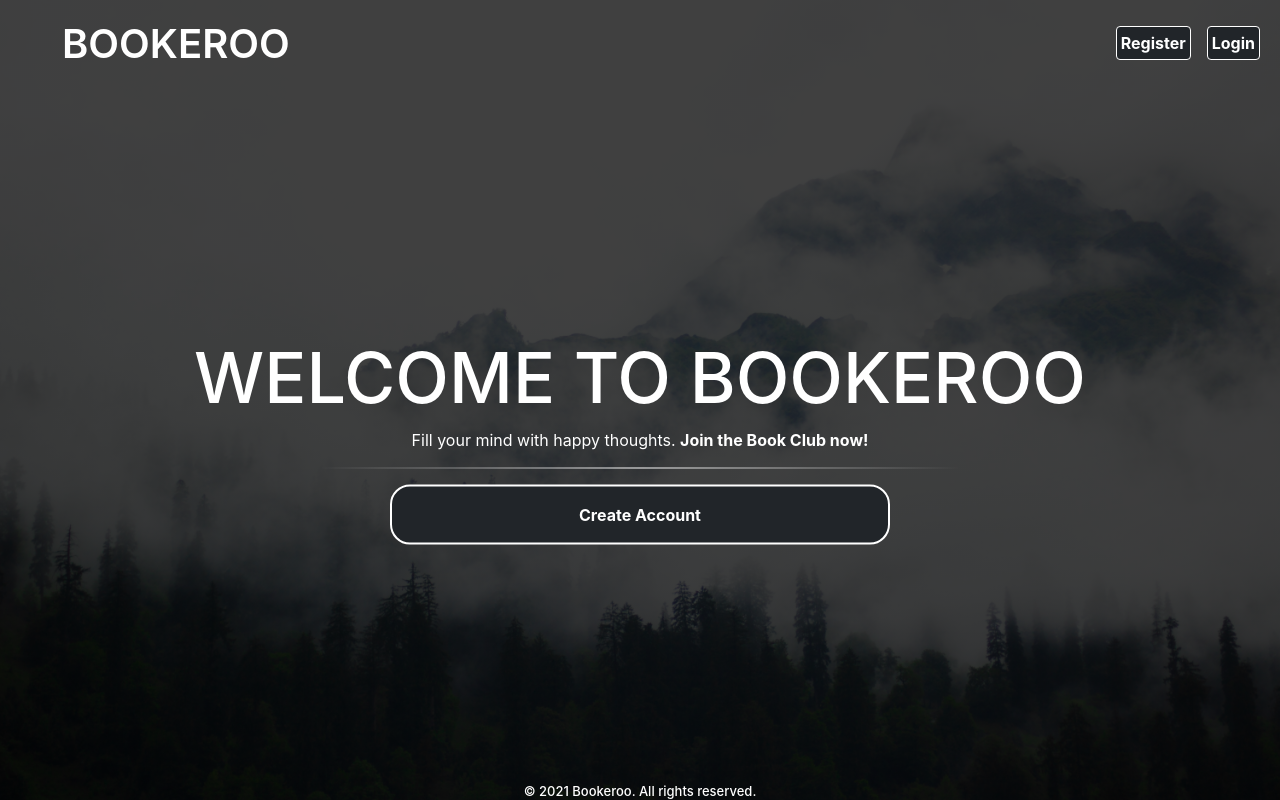
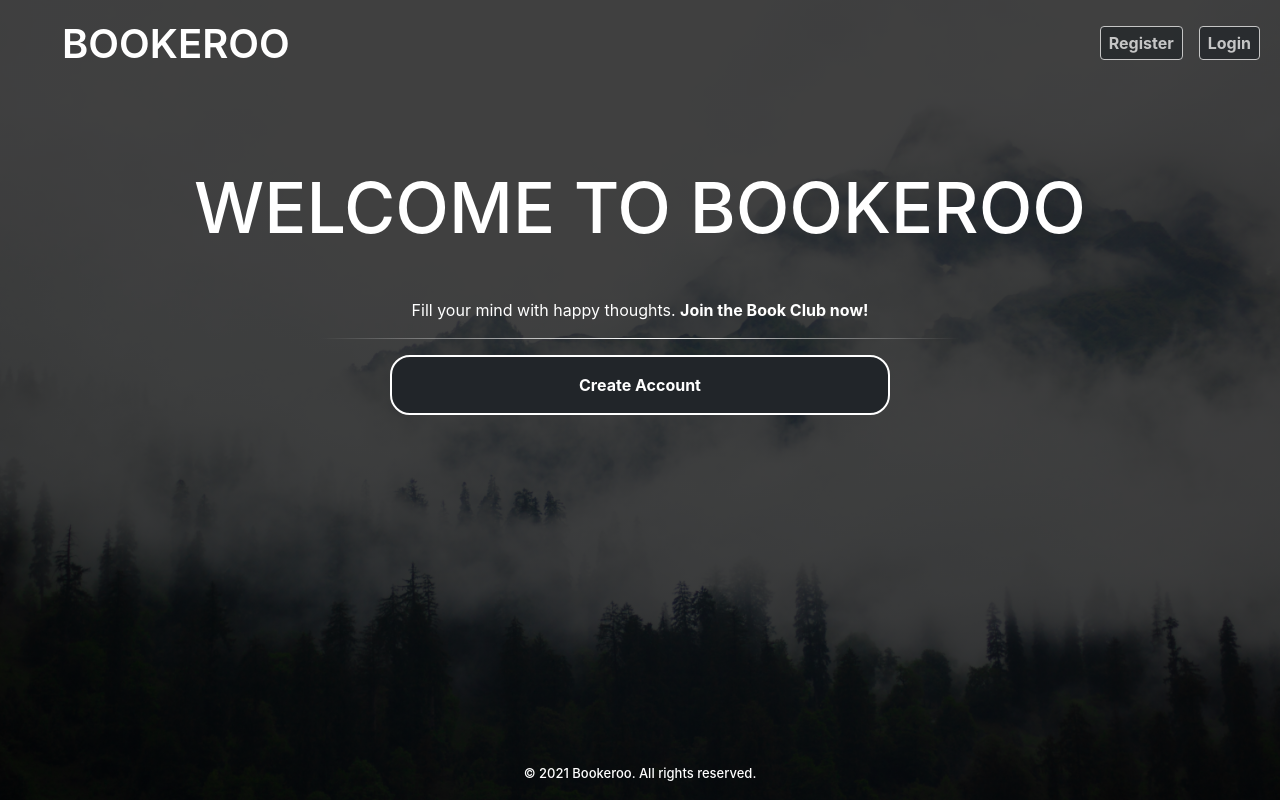
Before and after one commit to s3844467/JUVKS, a React (Create React App) app in the folder FrontEnd/myfirstapp/: page / in a window 1280 px wide. Built offline with nearby package versions, Linux system fonts and the light colour scheme; the HTML template or start-up script is replaced by a standard one.

Commit message:
footer fixes

```diff
--- a/FrontEnd/myfirstapp/src/App.js
+++ b/FrontEnd/myfirstapp/src/App.js
@@ -43,7 +43,7 @@ class App extends Component {
       <Provider store={store}>
         <Router>
           <div className="App">
-            <Header />
+            <Header></Header>
             {
               //Public Routes
             }
--- a/FrontEnd/myfirstapp/src/components/BookManagement/Search.js
+++ b/FrontEnd/myfirstapp/src/components/BookManagement/Search.js
@@ -1,5 +1,5 @@
 import React, { Component } from 'react'
-import {searchAllBooks} from "../../actions/bookActions";
+import { getAllBooks,searchAllBooks} from "../../actions/bookActions";
 import { connect } from "react-redux";
 
 import "../Styles/Search.css";
@@ -21,6 +21,7 @@ class Search extends Component {
 
 
     componentDidMount() {
+        this.props.getAllBooks();
     }
 
     onClick(e){
@@ -37,7 +38,7 @@ class Search extends Component {
             <div className="container">
                 <div className="row">
                     <div className="col">
-                        <div className="form-group">
+                        <div className="search-group">
                             <input
                                 type="text"
                                 className="form-control"
@@ -81,6 +82,7 @@ const mapStateToProps = (state) => {
   };
 
 export default connect(mapStateToProps, {
+    getAllBooks,
     searchAllBooks
 })(Search);
 
--- a/FrontEnd/myfirstapp/src/components/Styles/Footer.css
+++ b/FrontEnd/myfirstapp/src/components/Styles/Footer.css
@@ -1,8 +1,8 @@
 .footer {
-  bottom: 0;
-  position: absolute;
+  /* bottom: 0;
+  position: absolute; */
   width: 100%;
-  height: 2%;
+  height: 24%;
   background-color: #ffffff00;
   color: white;
   margin: 0 auto;
--- a/FrontEnd/myfirstapp/src/components/Styles/Header.css
+++ b/FrontEnd/myfirstapp/src/components/Styles/Header.css
@@ -98,17 +98,16 @@ Styling for register button
   font-weight: bold;
   color: white;
   background-color: #212529;
+  opacity: 0.7;
   border: 1px solid white;
-  padding: 4px;
+  padding: 4px 8px;
   border-radius: 4px;
-  margin: 0 8px 0 8px;
+  margin: 0 8px;
   transition: 0.2s;
 }
 
 .navbar-btn:hover {
-  /* border-color: #ffffff; */
-  background: linear-gradient(to right, #9d4edd, #56cfe1);
-  transform: scale(1.04);
+  opacity: 1;
   cursor: pointer;
 }
 
--- a/FrontEnd/myfirstapp/src/components/Styles/Landing.css
+++ b/FrontEnd/myfirstapp/src/components/Styles/Landing.css
@@ -16,9 +16,7 @@ body {
 
 .content {
   width: 100%;
-  position: absolute;
-  top: 50%;
-  transform: translateY(-50%);
+  min-height: 75vh;
   text-align: center;
   color: white;
 }
@@ -27,6 +25,10 @@ body {
   font-size: 70px;
   margin-top: 80px;
   text-transform: uppercase;
+}
+
+.content p {
+  margin: 48px 0 0 0;
 }
 
 .advert {
--- a/FrontEnd/myfirstapp/src/components/Styles/Search.css
+++ b/FrontEnd/myfirstapp/src/components/Styles/Search.css
@@ -1,4 +1,4 @@
-.form-group {
+.search-group {
     display: flex;
 }
 
```
